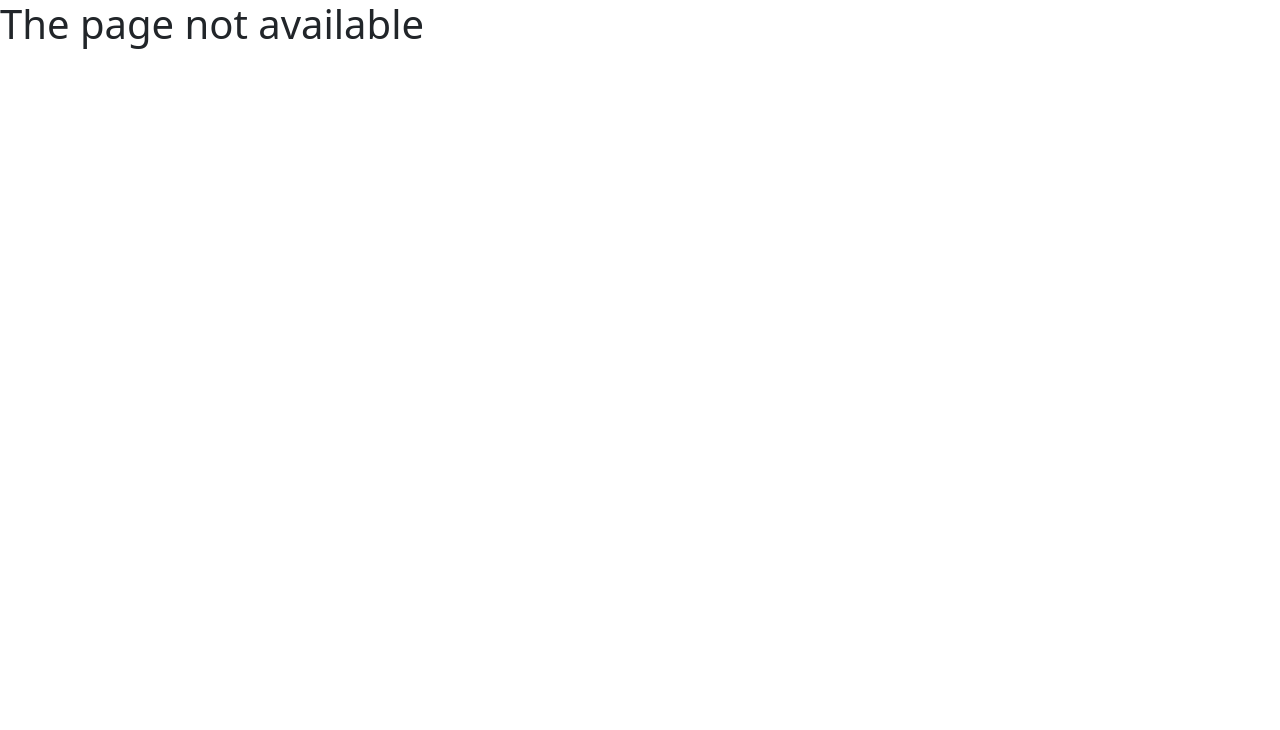
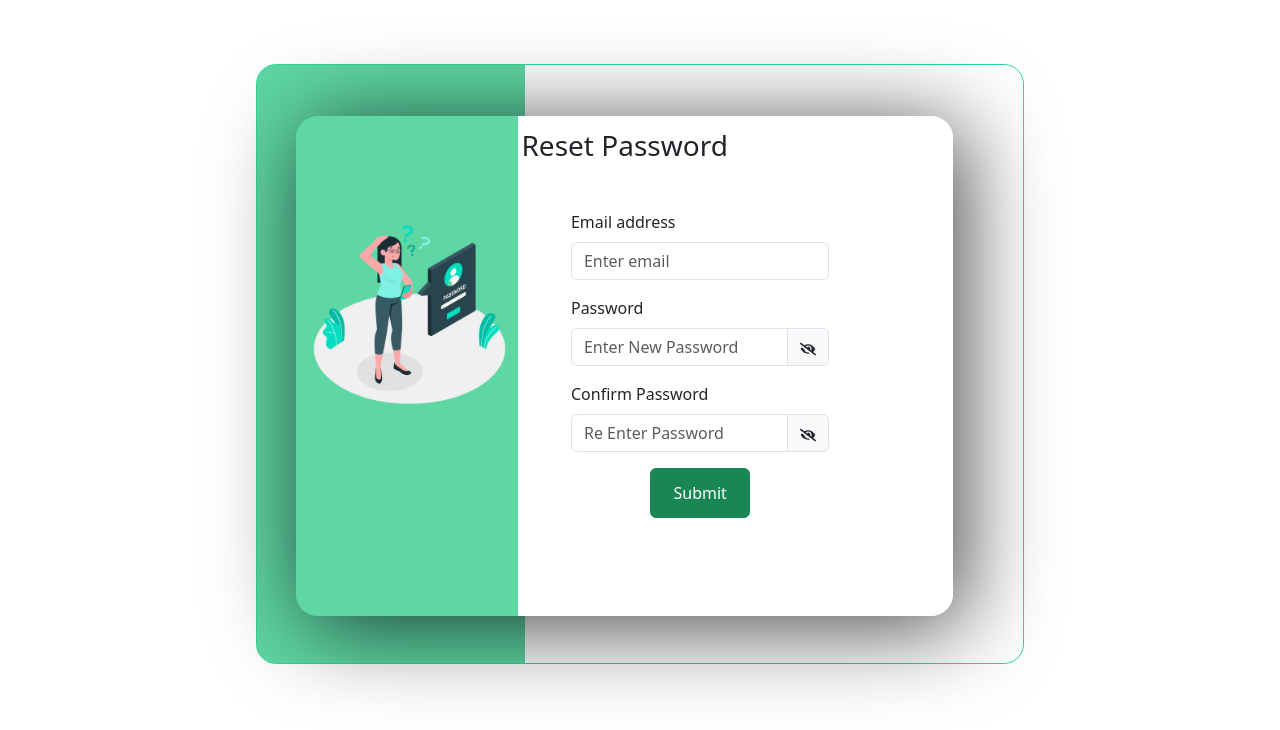
Before and after one commit to Rohinreji/library-app, a React (Create React App) app: page /open_library/studentForgotpassword in a window 1280 px wide. Shown: the top 730 px of the page. Built offline with nearby package versions, Linux system fonts and the light colour scheme.

Commit message:
change on app.js

```diff
--- a/src/App.js
+++ b/src/App.js
@@ -36,15 +36,15 @@ import { TutorCart } from "./Components/tutor/tutorcart/tutorCart";
 import { AdminViewAllRental } from "./Components/admin/adminViewAllRent/adminViewAllRent";
 import { TutorReturnBooks } from "./Components/tutor/tutorReturnBooks/tutorReturnBooks";
 import { AdminViewReturnReq } from "./Components/admin/adminViewReturnReq/adminViewReturnReq";
+import StudentForgotPassword from "./Components/student/studentForgotpassword/studentForgotpassword";
 
 function App() {
   return (
     <>
-    <Toaster/>
+      <Toaster />
       <BrowserRouter basename="open_library">
         <Routes>
           <Route path="/" element={<LandingPage />} />
-
 
           {/* student */}
           <Route path="/registration" element={<Loginpage />} />
@@ -57,11 +57,21 @@ function App() {
           />
           <Route path="/student/home" element={<StudentHome />} />
           <Route path="/student/signup" element={<StudentSignUp />} />
-          <Route path="studentLogin" element={<StudentLogin />} />
-          <Route path="/student/view-product" element={<StudentViewProduct/>}/>
-          <Route path="/student/sidebar" element={<StudentSidebar/>} />
-          <Route path="/student/dashboard" element={<StudentDashboard/>} />
-          <Route path="/student/view-single-product" element={<StudentviewSingleProduct/>}/>
+          <Route path="/studentLogin" element={<StudentLogin />} />
+          <Route
+            path="/student/view-product"
+            element={<StudentViewProduct />}
+          />
+          <Route path="/student/sidebar" element={<StudentSidebar />} />
+          <Route path="/student-dashboard" element={<StudentDashboard />} />
+          <Route
+            path="/student/view-single-product"
+            element={<StudentviewSingleProduct />}
+          />
+          <Route
+            path="/studentForgotpassword"
+            element={<StudentForgotPassword />}
+          />
           {/* common */}
           <Route path="/commonNavbar" element={<CommonNavbar />} />
           <Route path="/footer" element={<Footer />} />
@@ -73,25 +83,42 @@ function App() {
             path="/adminForgotPassword"
             element={<AdminForgotPassword />}
           />
-          <Route path="/admin-add/products" element={<AdminAddProduct/>} />
-          <Route path="/admin/approve-tutor" element={<AdminApproveTutor/>} />
-          <Route path="/admin/view-approved-tutor" element={<AdminViewApproveTutor/>} />
-          <Route path="/admin/view-all-rental" element={<AdminViewAllRental/>} />
-          <Route path="/admin/view-retun-req" element={<AdminViewReturnReq/>} />
-
+          <Route path="/admin-add/products" element={<AdminAddProduct />} />
+          <Route path="/admin/approve-tutor" element={<AdminApproveTutor />} />
+          <Route
+            path="/admin/view-approved-tutor"
+            element={<AdminViewApproveTutor />}
+          />
+          <Route
+            path="/admin/view-all-rental"
+            element={<AdminViewAllRental />}
+          />
+          <Route
+            path="/admin/view-retun-req"
+            element={<AdminViewReturnReq />}
+          />
 
           {/* tutor */}
           <Route path="/tutorLogin" element={<TutorLogin />} />
-          <Route path="/tutorSignup" element={<TutorSignUp/>} />
-          <Route path="/tutor-sidebar" element={<TutorSidebar/>} />
-          <Route path="/tutor-dashboard" element={<TutorDashboard/>} />
-          <Route path="/tutor-viewBook" element={<TutorViewBook/>} />
-          <Route path="/tutor/profile" element={<TutorProfile/>} />
-          <Route path="/tutor/forgot-password" element={<TutorForgotPassword/>} />
-          <Route path="/tutor/view-single-product/:id" element={<TutorviewSingleProduct/>} />
-          <Route path="/tutor/active-rental" element={<TutorActiveRental/>} />
-          <Route path="/tutor/cart" element={<TutorCart/>}/>
-          <Route path="/tutor/return-books/:id" element={<TutorReturnBooks/>} />
+          <Route path="/tutorSignup" element={<TutorSignUp />} />
+          <Route path="/tutor-sidebar" element={<TutorSidebar />} />
+          <Route path="/tutor-dashboard" element={<TutorDashboard />} />
+          <Route path="/tutor-viewBook" element={<TutorViewBook />} />
+          <Route path="/tutor/profile" element={<TutorProfile />} />
+          <Route
+            path="/tutor/forgot-password"
+            element={<TutorForgotPassword />}
+          />
+          <Route
+            path="/tutor/view-single-product/:id"
+            element={<TutorviewSingleProduct />}
+          />
+          <Route path="/tutor/active-rental" element={<TutorActiveRental />} />
+          <Route path="/tutor/cart" element={<TutorCart />} />
+          <Route
+            path="/tutor/return-books/:id"
+            element={<TutorReturnBooks />}
+          />
           {/* 404 page */}
           <Route path="/*" element={<h1>The page not available</h1>} />
         </Routes>
--- /dev/null
+++ b/src/Components/student/studentForgotpassword/studentForgotpassword.jsx
@@ -0,0 +1,160 @@
+import React, { useState } from "react";
+import { Row, Col } from "react-bootstrap";
+import forgotImg from "../../../Assests/ForgotPasswordImg.png";
+import Form from "react-bootstrap/Form";
+import InputGroup from "react-bootstrap/InputGroup";
+import { FaEye } from "react-icons/fa";
+import { FaEyeSlash } from "react-icons/fa";
+import Button from "react-bootstrap/Button";
+import axios from "axios";
+import toast from "react-hot-toast";
+import { useNavigate } from "react-router-dom";
+
+function StudentForgotPassword() {
+  const [data, setData] = useState({
+    email: "",
+    newPassword: "",
+    confirmPassword: "",
+  });
+  const navigate = useNavigate();
+  const [showPassword, SetShowPassword] = useState(true);
+  const [showPassword1, SetShowPassword1] = useState(true);
+  const clickPassword = () => {
+    SetShowPassword(!showPassword);
+  };
+  const clickPassword1 = () => {
+    SetShowPassword1(!showPassword1);
+  };
+
+  const handleChange = (e) => {
+    const { name, value } = e.target;
+    setData({ ...data, [name]: value });
+  };
+  console.log(data);
+
+  const validation = () => {
+    const { email, newPassword, confirmPassword } = data;
+    if (!email) {
+      toast.error("email is required");
+      return false;
+    }
+    if (!newPassword) {
+      toast.error("password is required");
+      return false;
+    }
+    if (!confirmPassword) {
+      toast.error("confirm password is required");
+      return false;
+    }
+    if (newPassword !== confirmPassword) {
+      toast.error("password mismatch");
+      return false;
+    }
+    return true;
+  };
+
+  const sendToServer = async () => {
+    try {
+      const response = await axios.post(
+        "http://localhost:3005/studentForgotPassword",
+        data
+      );
+      if (response.status === 200) {
+        toast.success(response.data.msg);
+        navigate("/studentLogin");
+      }
+    } catch (error) {
+      if (error.status === 401) {
+        toast.error(error?.response?.data.msg);
+      }
+      console.log(error);
+    }
+  };
+
+  const handleSubmit = (e) => {
+    e.preventDefault();
+    if (!validation()) {
+      return;
+    }
+    sendToServer();
+  };
+
+  return (
+    <div>
+      <div className="adminLogin-main">
+        <div className="adminLogin-box">
+          <Row className="adminLogin-content">
+            <h3>Reset Password</h3>
+            <Col className="adminLogin-adminImg" md={5}>
+              <img src={forgotImg} alt="" />
+            </Col>
+            <Col className="adminLogin-loginSection" md={7}>
+              <Form onSubmit={handleSubmit}>
+                <Form.Group className="mb-3" controlId="formGroupEmail">
+                  <Form.Label>Email address</Form.Label>
+                  <Form.Control
+                    type="email"
+                    placeholder="Enter email"
+                    name="email"
+                    value={data.email}
+                    onChange={handleChange}
+                  />
+                </Form.Group>
+                <Form.Group className="mb-3" controlId="formGroupPassword">
+                  <Form.Label>Password</Form.Label>
+                  <InputGroup className="mb-3">
+                    <Form.Control
+                      placeholder="Enter New Password"
+                      aria-label="Recipient's username"
+                      aria-describedby="basic-addon2"
+                      type={showPassword ? "password" : "text"}
+                      name="newPassword"
+                      onChange={handleChange}
+                      value={data.newPassword}
+                    />
+                    <InputGroup.Text id="basic-addonAdminLogin">
+                      <span
+                        style={{ cursor: "pointer" }}
+                        onClick={clickPassword}
+                      >
+                        {showPassword ? <FaEyeSlash /> : <FaEye />}
+                      </span>
+                    </InputGroup.Text>
+                  </InputGroup>
+                </Form.Group>
+                <Form.Group className="mb-3" controlId="formGroupPassword">
+                  <Form.Label>Confirm Password</Form.Label>
+                  <InputGroup className="mb-3">
+                    <Form.Control
+                      placeholder="Re Enter Password"
+                      aria-label="Recipient's username"
+                      aria-describedby="basic-addon2"
+                      type={showPassword1 ? "password" : "text"}
+                      name="confirmPassword"
+                      onChange={handleChange}
+                    />
+                    <InputGroup.Text id="basic-addonAdminLogin">
+                      <span
+                        style={{ cursor: "pointer" }}
+                        onClick={clickPassword1}
+                      >
+                        {showPassword1 ? <FaEyeSlash /> : <FaEye />}
+                      </span>
+                    </InputGroup.Text>
+                  </InputGroup>
+                </Form.Group>
+                <div className="adminLogin-submitBtn">
+                  <Button variant="success" type="submit">
+                    Submit
+                  </Button>{" "}
+                </div>
+              </Form>
+            </Col>
+          </Row>
+        </div>
+      </div>
+    </div>
+  );
+}
+
+export default StudentForgotPassword;
--- a/src/Components/student/studentLogin/studentLogin.jsx
+++ b/src/Components/student/studentLogin/studentLogin.jsx
@@ -8,24 +8,26 @@ import Button from "react-bootstrap/Button";
 import stdImg from "../../../Assests/stdImg.png";
 import toast from "react-hot-toast";
 import axios from "axios";
+import { useNavigate } from "react-router-dom";
 function StudentLogin() {
+  const navigate = useNavigate();
   const [showPassword, SetShowPassword] = useState(true);
   const [data, setData] = useState({ email: "", password: "" });
   const handleChanges = (e) => {
     setData({ ...data, [e.target.name]: e.target.value });
   };
-  console.log(data);
 
   const handleSubmit = (e) => {
     e.preventDefault();
+    console.log(data);
     const { email, password } = data;
     const validateFields = () => {
       if (!email) {
-        toast.error("Enter email");
+        toast.error("Email is requires");
         return false;
       }
       if (!password) {
-        toast.error("Enter password");
+        toast.error("password is required");
         return false;
       }
       return true;
@@ -37,11 +39,29 @@ function StudentLogin() {
   };
   const sentToServer = async () => {
     try {
-      const response = await axios.post("http://localhost:3005/studentLogin");
+      const response = await axios.post(
+        "http://localhost:3005/studentLogin",
+        data
+      );
       if (response.status === 200) {
+        const studentId = response.data.data._id;
+        if (studentId) {
+          localStorage.setItem("studentId", studentId);
+        }
         toast.success("Login Success");
+        navigate("/student-dashboard");
       }
+      console.log(response.status);
     } catch (error) {
+      if (
+        error.status === 401 ||
+        error.status === 405 ||
+        error.status === 402
+      ) {
+        toast.error(error?.response.data.msg);
+      } else {
+        toast.error("log in again");
+      }
       console.log(error);
     }
   };
@@ -89,17 +109,24 @@ function StudentLogin() {
                     </InputGroup.Text>
                   </InputGroup>
                 </Form.Group>
-                <span className="adminLogin-forgot">Forgot password?</span>
+                <span
+                  className="adminLogin-forgot"
+                  onClick={()=>{
+                    navigate("/studentForgotpassword")
+                  }}
+                >
+                  Forgot password?
+                </span>
                 <div className="adminLogin-submitBtn">
                   <Button variant="success" type="submit">
                     Login
                   </Button>{" "}
                 </div>
-              Don't have an account yet?{" "}
-              <span style={{ cursor: "pointer", fontWeight: "bold" }}>
-                {" "}
-                Register Now
-              </span>
+                Don't have an account yet?{" "}
+                <span style={{ cursor: "pointer", fontWeight: "bold" }}>
+                  {" "}
+                  Register Now
+                </span>
               </Form>
             </Col>
           </Row>
--- a/src/Components/student/studentSidebar/studentSidebar.jsx
+++ b/src/Components/student/studentSidebar/studentSidebar.jsx
@@ -1,9 +1,14 @@
 import { useState } from "react";
 
 import "./studentSidebar.css";
+import { useNavigate } from "react-router-dom";
 export const StudentSidebar = () => {
   const [dropCat, setDropCat] = useState(false);
-
+  const navigate = useNavigate();
+  const removeStudentId = () => {
+    localStorage.removeItem("studentId", removeStudentId);
+    navigate("/studentLogin");
+  };
   return (
     <div>
       <div className="d-flex ">
@@ -25,7 +30,12 @@ export const StudentSidebar = () => {
             <li>Cart</li>
             <li>Request book</li>
 
-          <li className="text-danger fs-3 fw-bolder">Logout</li>
+            <li
+              className="text-danger fs-3 fw-bolder"
+              onClick={removeStudentId}
+            >
+              Logout
+            </li>
           </ul>
         </div>
       </div>
--- a/src/Components/student/studentSignUp/studentSignUp.jsx
+++ b/src/Components/student/studentSignUp/studentSignUp.jsx
@@ -13,9 +13,11 @@ import { BsEyeSlash } from "react-icons/bs";
 import "./studentSignUp.css";
 import axios from "axios";
 import toast from "react-hot-toast";
+import { useNavigate } from "react-router-dom";
 export const StudentSignUp = () => {
   const [validated, setValidated] = useState(false);
   const [profilePic, setProfilePic] = useState(null);
+  const navigate=useNavigate()
   const [data, setData] = useState({
     firstname: "",
     lastname: "",
@@ -118,18 +120,19 @@ export const StudentSignUp = () => {
   const sendToServer = async (data) => {
     try {
       const response = await axios.post(
-        "http://localhost:3005/student-signUp",
+        "http://localhost:3005/studentSignup",
         data
       );
-      if (response.status === 200) {
+      if (response?.status === 200) {
         toast.success(response.data.msg);
+        navigate("/studentLogin")
       }else{
         toast.error(response.data.msg)
       }
+      console.log(response?.status);
     } catch (error) {
-      const status = error.response?.status;
-      if(status===409){
-        toast.error(error?.response?.data?.msg)
+      if(error?.status===409){
+        toast.error(error?.response?.data.msg)
       }else{
         console.log(error);
 
```
Lines whose indentation alone changed are shown as unchanged.
